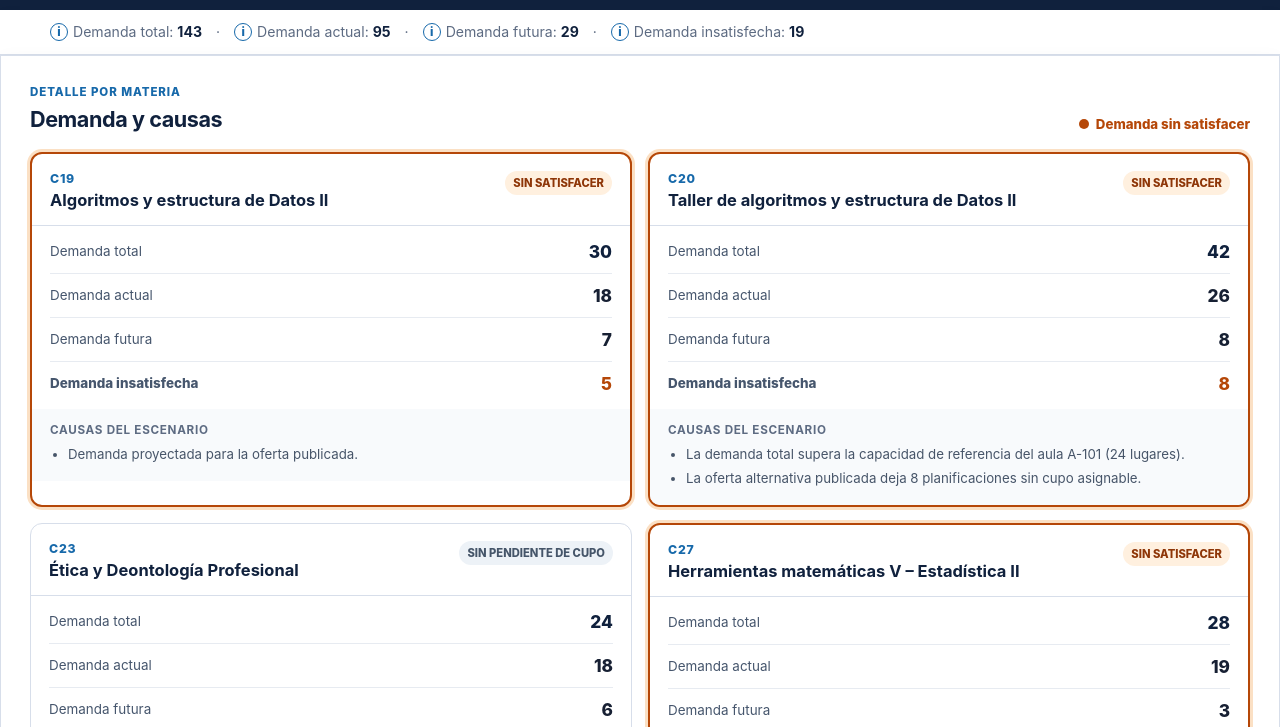
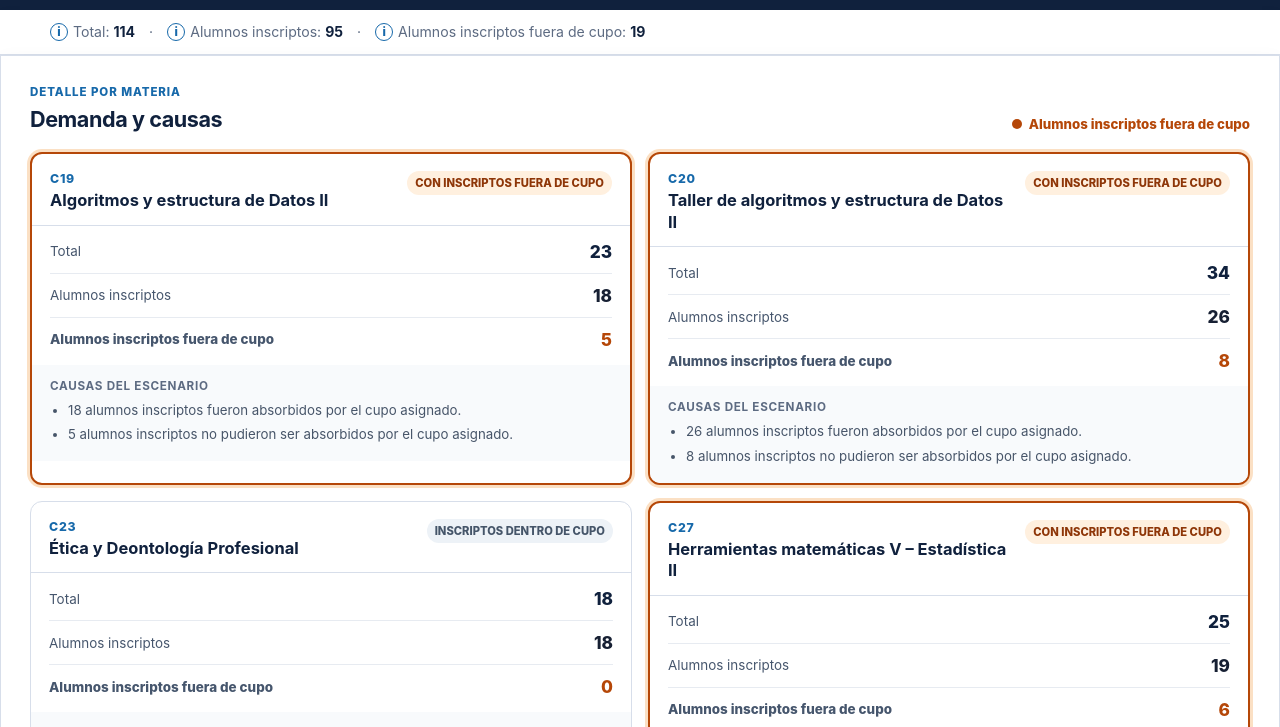
Before and after one commit to FacuDemarchi/tesis-facundo-demarchi, a plain HTML site: page institucional-demanda/index.html in a window 1280 px wide. Shown: the part 73-800 px from the top of the page. Drawn offline with Linux system fonts and the light colour scheme.

Commit message:
feat(mockups): separate current and future demand

```diff
--- a/comun/demanda-institucional-simulada.js
+++ b/comun/demanda-institucional-simulada.js
@@ -10,57 +10,47 @@ window.DEMANDA_INSTITUCIONAL_SIMULADA = {
       id: '1B-2026',
       etiqueta: '1B · 2026',
       tipo: 'Período actual',
+      metricas: ['total', 'alumnosInscriptos', 'alumnosInscriptosFueraDeCupo'],
       demanda: [
         {
           materiaId: 'C19',
           materia: 'Algoritmos y estructura de Datos II',
-          total: 30,
-          elegibleActual: 18,
-          condicionalSiguiente: 7,
-          planificadaSinCupo: 5,
-          causas: ['Demanda proyectada para la oferta publicada.']
+          total: 23,
+          alumnosInscriptos: 18,
+          alumnosInscriptosFueraDeCupo: 5,
+          causas: ['18 alumnos inscriptos fueron absorbidos por el cupo asignado.', '5 alumnos inscriptos no pudieron ser absorbidos por el cupo asignado.']
         },
         {
           materiaId: 'C20',
           materia: 'Taller de algoritmos y estructura de Datos II',
-          total: 42,
-          elegibleActual: 26,
-          condicionalSiguiente: 8,
-          planificadaSinCupo: 8,
-          causas: [
-            'La demanda total supera la capacidad de referencia del aula A-101 (24 lugares).',
-            'La oferta alternativa publicada deja 8 planificaciones sin cupo asignable.'
-          ]
+          total: 34,
+          alumnosInscriptos: 26,
+          alumnosInscriptosFueraDeCupo: 8,
+          causas: ['26 alumnos inscriptos fueron absorbidos por el cupo asignado.', '8 alumnos inscriptos no pudieron ser absorbidos por el cupo asignado.']
         },
         {
           materiaId: 'C23',
           materia: 'Ética y Deontología Profesional',
-          total: 24,
-          elegibleActual: 18,
-          condicionalSiguiente: 6,
-          planificadaSinCupo: 0,
-          causas: ['La oferta publicada cubre la demanda simulada del período.']
+          total: 18,
+          alumnosInscriptos: 18,
+          alumnosInscriptosFueraDeCupo: 0,
+          causas: ['Los 18 alumnos inscriptos fueron absorbidos por el cupo asignado.']
         },
         {
           materiaId: 'C27',
           materia: 'Herramientas matemáticas V – Estadística II',
-          total: 28,
-          elegibleActual: 19,
-          condicionalSiguiente: 3,
-          planificadaSinCupo: 6,
-          causas: [
-            'La cátedra publicada no tiene cupos disponibles.',
-            '6 planificaciones quedan sin cupo en el escenario simulado.'
-          ]
+          total: 25,
+          alumnosInscriptos: 19,
+          alumnosInscriptosFueraDeCupo: 6,
+          causas: ['19 alumnos inscriptos fueron absorbidos por el cupo asignado.', '6 alumnos inscriptos no pudieron ser absorbidos por el cupo asignado.']
         },
         {
           materiaId: 'C29',
           materia: 'Seminario de práctica de Analista en Software',
-          total: 19,
-          elegibleActual: 14,
-          condicionalSiguiente: 5,
-          planificadaSinCupo: 0,
-          causas: ['La capacidad simulada disponible cubre la demanda prevista.']
+          total: 14,
+          alumnosInscriptos: 14,
+          alumnosInscriptosFueraDeCupo: 0,
+          causas: ['Los 14 alumnos inscriptos fueron absorbidos por el cupo asignado.']
         }
       ]
     },
@@ -68,42 +58,35 @@ window.DEMANDA_INSTITUCIONAL_SIMULADA = {
       id: '2A-2026',
       etiqueta: '2A · 2026',
       tipo: 'Período siguiente',
+      metricas: ['total', 'demandaFutura'],
       demanda: [
         {
           materiaId: 'C20',
           materia: 'Taller de algoritmos y estructura de Datos II',
-          total: 25,
-          elegibleActual: 15,
-          condicionalSiguiente: 7,
-          planificadaSinCupo: 3,
-          causas: ['La capacidad simulada deja 3 planificaciones sin cupo asignable.']
+          total: 7,
+          demandaFutura: 7,
+          causas: ['7 estudiantes manifestaron demanda futura para 2A · 2026.']
         },
         {
           materiaId: 'C25',
           materia: 'Análisis y diseño de Software',
-          total: 21,
-          elegibleActual: 0,
-          condicionalSiguiente: 15,
-          planificadaSinCupo: 6,
-          causas: ['No hay oferta publicada para absorber las planificaciones del período.']
+          total: 15,
+          demandaFutura: 15,
+          causas: ['15 estudiantes manifestaron demanda futura para 2A · 2026.']
         },
         {
           materiaId: 'C42',
           materia: 'Emprendimientos universitarios',
-          total: 37,
-          elegibleActual: 28,
-          condicionalSiguiente: 9,
-          planificadaSinCupo: 0,
-          causas: ['La oferta simulada cubre la demanda prevista.']
+          total: 9,
+          demandaFutura: 9,
+          causas: ['9 estudiantes manifestaron demanda futura para 2A · 2026.']
         },
         {
           materiaId: 'C43',
           materia: 'Métodos Formales',
-          total: 22,
-          elegibleActual: 17,
-          condicionalSiguiente: 5,
-          planificadaSinCupo: 0,
-          causas: ['La oferta simulada cubre la demanda prevista.']
+          total: 5,
+          demandaFutura: 5,
+          causas: ['5 estudiantes manifestaron demanda futura para 2A · 2026.']
         }
       ]
     }
--- a/institucional-demanda/app.js
+++ b/institucional-demanda/app.js
@@ -5,31 +5,43 @@ const nextButton = document.querySelector('#period-next');
 const announcements = document.querySelector('#announcements');
 let periodIndex = 0;
 
-const categoryDefinitions = [
-  { key: 'total', label: 'Demanda total', className: 'total' },
-  { key: 'elegibleActual', label: 'Demanda actual', className: 'eligible' },
-  { key: 'condicionalSiguiente', label: 'Demanda futura', className: 'conditional' },
-  { key: 'planificadaSinCupo', label: 'Demanda insatisfecha', className: 'no-capacity' }
+const metricDefinitions = [
+  { key: 'total', label: 'Total', className: 'total', valueId: 'demand-total-value' },
+  { key: 'alumnosInscriptos', label: 'Alumnos inscriptos', className: 'eligible', valueId: 'enrolled-value' },
+  { key: 'alumnosInscriptosFueraDeCupo', label: 'Alumnos inscriptos fuera de cupo', className: 'no-capacity', valueId: 'outside-capacity-value' },
+  { key: 'demandaFutura', label: 'Demanda futura', className: 'conditional', valueId: 'future-demand-value' }
 ];
 
-const summaryValues = [
-  { key: 'total', valueId: 'demand-total-value' },
-  { key: 'elegibleActual', valueId: 'eligible-current-value' },
-  { key: 'condicionalSiguiente', valueId: 'conditional-next-value' },
-  { key: 'planificadaSinCupo', valueId: 'planned-capacity-value' }
-];
+const periodContracts = {
+  'Período actual': {
+    metricas: ['total', 'alumnosInscriptos', 'alumnosInscriptosFueraDeCupo'],
+    subjectCount: 5,
+    totalFor: item => item.alumnosInscriptos + item.alumnosInscriptosFueraDeCupo
+  },
+  'Período siguiente': {
+    metricas: ['total', 'demandaFutura'],
+    subjectCount: 4,
+    totalFor: item => item.demandaFutura
+  }
+};
 
 function assertDemandModel(model) {
   if (!model?.simulado || !Array.isArray(model.periodos) || !model.periodos.length) {
     throw new Error('The simulated institutional demand model is unavailable.');
   }
 
-  model.periodos.forEach(period => period.demanda.forEach(item => {
-    const components = item.elegibleActual + item.condicionalSiguiente + item.planificadaSinCupo;
-    if (item.total !== components) {
-      throw new Error(`Inconsistent demand total for ${period.id}/${item.materiaId}.`);
+  model.periodos.forEach(period => {
+    const contract = periodContracts[period.tipo];
+    if (!contract || period.demanda.length !== contract.subjectCount || period.metricas?.join('|') !== contract.metricas.join('|')) {
+      throw new Error(`Invalid demand contract for ${period.id}.`);
     }
-  }));
+
+    period.demanda.forEach(item => {
+      if (item.total !== contract.totalFor(item)) {
+        throw new Error(`Inconsistent demand total for ${period.id}/${item.materiaId}.`);
+      }
+    });
+  });
 }
 
 function currentPeriod() {
@@ -38,6 +50,10 @@ function currentPeriod() {
 
 function totalFor(period, key) {
   return period.demanda.reduce((sum, item) => sum + item[key], 0);
+}
+
+function metricDefinitionsFor(period) {
+  return period.metricas.map(key => metricDefinitions.find(definition => definition.key === key));
 }
 
 function createCategoryRow(definition, item) {
@@ -51,11 +67,15 @@ function createCategoryRow(definition, item) {
   return row;
 }
 
-function createDemandCard(item) {
-  const isUnsatisfied = item.planificadaSinCupo > 0;
+function createDemandCard(item, period) {
+  const isCurrentPeriod = period.tipo === 'Período actual';
+  const hasOutsideCapacity = isCurrentPeriod && item.alumnosInscriptosFueraDeCupo > 0;
   const card = document.createElement('article');
-  card.className = `demand-card${isUnsatisfied ? ' is-unsatisfied' : ''}`;
-  card.setAttribute('aria-label', `${item.materiaId}, ${item.materia}${isUnsatisfied ? ', con demanda sin satisfacer' : ''}`);
+  card.className = `demand-card${hasOutsideCapacity ? ' is-unsatisfied' : ''}`;
+  const statusText = isCurrentPeriod
+    ? (hasOutsideCapacity ? 'Con inscriptos fuera de cupo' : 'Inscriptos dentro de cupo')
+    : 'Demanda futura registrada';
+  card.setAttribute('aria-label', `${item.materiaId}, ${item.materia}, ${statusText.toLowerCase()}`);
 
   const header = document.createElement('header');
   header.className = 'card-header';
@@ -68,12 +88,12 @@ function createDemandCard(item) {
   titleGroup.append(code, title);
   const status = document.createElement('span');
   status.className = 'status-chip';
-  status.textContent = isUnsatisfied ? 'Sin satisfacer' : 'Sin pendiente de cupo';
+  status.textContent = statusText;
   header.append(titleGroup, status);
 
   const categories = document.createElement('dl');
   categories.className = 'category-list';
-  categoryDefinitions.forEach(definition => categories.append(createCategoryRow(definition, item)));
+  metricDefinitionsFor(period).forEach(definition => categories.append(createCategoryRow(definition, item)));
 
   const causes = document.createElement('section');
   causes.className = 'cause-block';
@@ -90,6 +110,21 @@ function createDemandCard(item) {
   return card;
 }
 
+function renderSummary(period) {
+  const activeMetrics = new Set(period.metricas);
+  metricDefinitions.forEach(definition => {
+    const summaryItem = document.querySelector(`[data-metric="${definition.key}"]`);
+    const isActive = activeMetrics.has(definition.key);
+    summaryItem.hidden = !isActive;
+    summaryItem.classList.remove('is-open', 'is-dismissed');
+    document.querySelector(`#${definition.valueId}`).textContent = isActive ? totalFor(period, definition.key) : 0;
+  });
+
+  document.querySelector('#demand-total-help').textContent = period.tipo === 'Período actual'
+    ? 'Total: suma de alumnos inscriptos y alumnos inscriptos fuera de cupo.'
+    : 'Total: coincide con la demanda futura.';
+}
+
 function renderPeriod({ announce = false } = {}) {
   const period = currentPeriod();
   document.querySelector('#period-kind').textContent = period.tipo;
@@ -97,16 +132,17 @@ function renderPeriod({ announce = false } = {}) {
   previousButton.disabled = periodIndex === 0;
   nextButton.disabled = periodIndex === demandModel.periodos.length - 1;
 
-  summaryValues.forEach(({ key, valueId }) => {
-    document.querySelector(`#${valueId}`).textContent = totalFor(period, key);
-  });
+  renderSummary(period);
+  document.querySelector('#outside-capacity-key').hidden = period.tipo !== 'Período actual';
 
   const demandList = document.querySelector('#demand-list');
-  demandList.replaceChildren(...period.demanda.map(createDemandCard));
+  demandList.replaceChildren(...period.demanda.map(item => createDemandCard(item, period)));
 
   if (announce) {
-    const unresolved = totalFor(period, 'planificadaSinCupo');
-    announcements.textContent = `${period.tipo}: ${period.etiqueta}. ${period.demanda.length} materias consultadas; ${unresolved} planificaciones por falta de capacidad.`;
+    const total = totalFor(period, 'total');
+    announcements.textContent = period.tipo === 'Período actual'
+      ? `${period.tipo}: ${period.etiqueta}. ${period.demanda.length} materias consultadas; total ${total}: ${totalFor(period, 'alumnosInscriptos')} alumnos inscriptos y ${totalFor(period, 'alumnosInscriptosFueraDeCupo')} alumnos inscriptos fuera de cupo.`
+      : `${period.tipo}: ${period.etiqueta}. ${period.demanda.length} materias consultadas; total ${total} de demanda futura.`;
   }
 }
 
--- a/institucional-demanda/index.html
+++ b/institucional-demanda/index.html
@@ -28,25 +28,25 @@
   <section class="summary" aria-labelledby="summary-title">
     <h2 id="summary-title" class="sr-only">Resumen agregado de demanda</h2>
     <div class="inline-summary">
-      <span class="summary-item">
-        <button type="button" class="summary-info" aria-label="Más información sobre Demanda total" aria-describedby="demand-total-help" aria-controls="demand-total-help" aria-expanded="false"><span aria-hidden="true">i</span></button>
-        <span>Demanda total: <strong id="demand-total-value">0</strong></span>
-        <span id="demand-total-help" class="summary-help" role="tooltip">Suma de la demanda actual, la demanda futura y la demanda insatisfecha.</span>
+      <span class="summary-item" data-metric="total">
+        <button type="button" class="summary-info" aria-label="Más información sobre Total" aria-describedby="demand-total-help" aria-controls="demand-total-help" aria-expanded="false"><span aria-hidden="true">i</span></button>
+        <span>Total: <strong id="demand-total-value">0</strong></span>
+        <span id="demand-total-help" class="summary-help" role="tooltip">Total: suma de alumnos inscriptos y alumnos inscriptos fuera de cupo.</span>
       </span>
-      <span class="summary-item">
-        <button type="button" class="summary-info" aria-label="Más información sobre Demanda actual" aria-describedby="eligible-current-help" aria-controls="eligible-current-help" aria-expanded="false"><span aria-hidden="true">i</span></button>
-        <span>Demanda actual: <strong id="eligible-current-value">0</strong></span>
-        <span id="eligible-current-help" class="summary-help" role="tooltip">Quiere cursar ahora y puede hacerlo.</span>
+      <span class="summary-item" data-metric="alumnosInscriptos">
+        <button type="button" class="summary-info" aria-label="Más información sobre Alumnos inscriptos" aria-describedby="enrolled-help" aria-controls="enrolled-help" aria-expanded="false"><span aria-hidden="true">i</span></button>
+        <span>Alumnos inscriptos: <strong id="enrolled-value">0</strong></span>
+        <span id="enrolled-help" class="summary-help" role="tooltip">Alumnos inscriptos: estudiantes inscriptos dentro del cupo asignado.</span>
       </span>
-      <span class="summary-item">
-        <button type="button" class="summary-info" aria-label="Más información sobre Demanda futura" aria-describedby="conditional-next-help" aria-controls="conditional-next-help" aria-expanded="false"><span aria-hidden="true">i</span></button>
-        <span>Demanda futura: <strong id="conditional-next-value">0</strong></span>
-        <span id="conditional-next-help" class="summary-help" role="tooltip">Quiere cursar después, pero depende de condiciones.</span>
+      <span class="summary-item" data-metric="alumnosInscriptosFueraDeCupo">
+        <button type="button" class="summary-info" aria-label="Más información sobre Alumnos inscriptos fuera de cupo" aria-describedby="outside-capacity-help" aria-controls="outside-capacity-help" aria-expanded="false"><span aria-hidden="true">i</span></button>
+        <span>Alumnos inscriptos fuera de cupo: <strong id="outside-capacity-value">0</strong></span>
+        <span id="outside-capacity-help" class="summary-help" role="tooltip">Alumnos inscriptos fuera de cupo: estudiantes registrados o identificados para el período actual que no pudieron ser absorbidos por el cupo asignado.</span>
       </span>
-      <span class="summary-item">
-        <button type="button" class="summary-info" aria-label="Más información sobre Demanda insatisfecha" aria-describedby="planned-capacity-help" aria-controls="planned-capacity-help" aria-expanded="false"><span aria-hidden="true">i</span></button>
-        <span>Demanda insatisfecha: <strong id="planned-capacity-value">0</strong></span>
-        <span id="planned-capacity-help" class="summary-help" role="tooltip">Quería cursar ahora, pero no pudo por capacidad.</span>
+      <span class="summary-item" data-metric="demandaFutura">
+        <button type="button" class="summary-info" aria-label="Más información sobre Demanda futura" aria-describedby="future-demand-help" aria-controls="future-demand-help" aria-expanded="false"><span aria-hidden="true">i</span></button>
+        <span>Demanda futura: <strong id="future-demand-value">0</strong></span>
+        <span id="future-demand-help" class="summary-help" role="tooltip">Demanda futura: estudiantes que desean cursar la materia en el período siguiente, pero no son inscriptos del período actual.</span>
       </span>
     </div>
   </section>
@@ -58,7 +58,7 @@
           <p class="eyebrow">Detalle por materia</p>
           <h2 id="demand-title">Demanda y causas</h2>
         </div>
-        <p class="unsatisfied-key"><span aria-hidden="true"></span> Demanda sin satisfacer</p>
+        <p id="outside-capacity-key" class="unsatisfied-key"><span aria-hidden="true"></span> Alumnos inscriptos fuera de cupo</p>
       </div>
       <div id="demand-list" class="demand-list" tabindex="-1"></div>
     </section>
--- a/institucional-demanda/styles.css
+++ b/institucional-demanda/styles.css
@@ -49,7 +49,8 @@ h2, h3 { color: var(--navy); }
 .summary { padding: 12px clamp(16px, 4vw, 32px); background: var(--panel); border-bottom: 1px solid var(--line); box-shadow: 0 5px 12px #16284a0d; }
 .inline-summary { width: min(1180px, 100%); margin: 0 auto; display: flex; flex-wrap: wrap; align-items: center; gap: 7px 14px; color: var(--muted); font-size: .88rem; line-height: 1.45; }
 .summary-item { position: relative; display: inline-flex; align-items: center; gap: 5px; min-width: 0; }
-.summary-item:not(:last-child)::after { content: "·"; margin-left: 9px; color: var(--muted); }
+.summary-item[hidden] { display: none; }
+.summary-item:has(~ .summary-item:not([hidden]))::after { content: "·"; margin-left: 9px; color: var(--muted); }
 .summary-item strong { color: var(--navy); }
 .summary-info { flex: 0 0 auto; width: 18px; min-height: 18px; height: 18px; padding: 0; border: 1px solid currentColor; border-radius: 50%; background: var(--panel); color: var(--blue); font-size: .75rem; font-weight: 800; line-height: 1; }
 .summary-info:hover { background: var(--blue-soft); }
```
Also changed, not shown: 2 other files.
